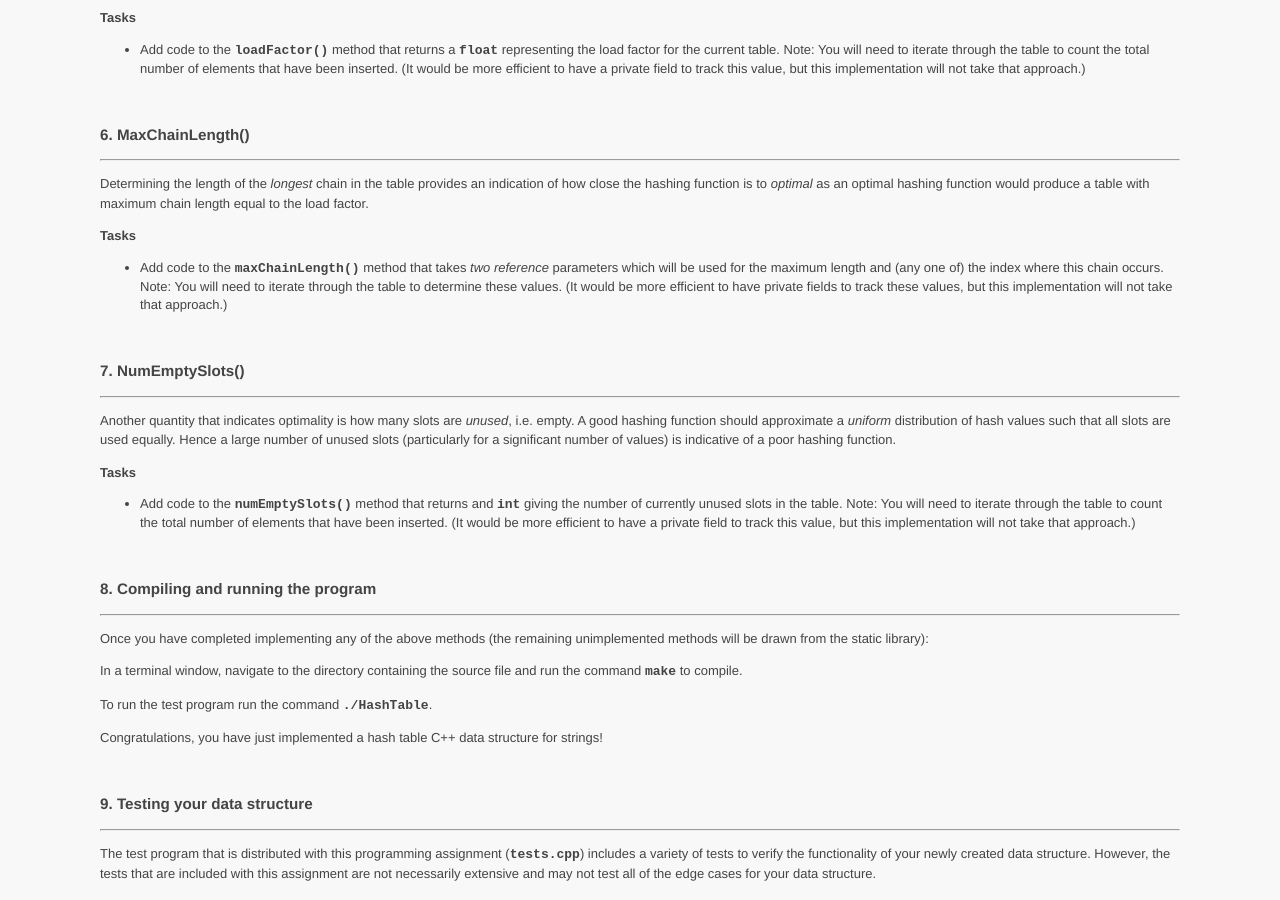
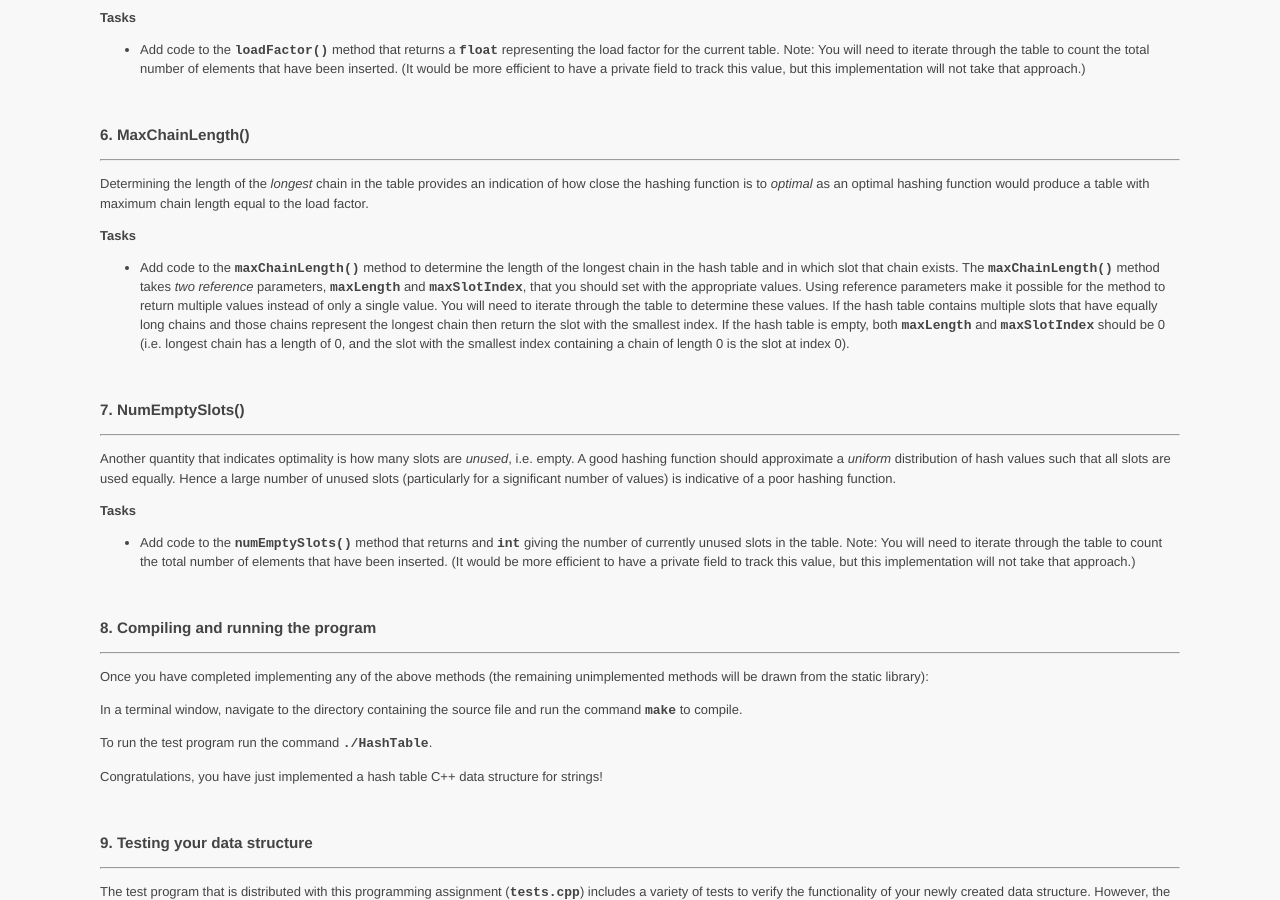
Before and after one commit to ycpcs/cs350-fall2016, a Jekyll site: the page built from assign/assign08.md, in a window 1280 px wide and 900 px high, scrolled down 1977 px. Built offline with Jekyll 4.4.1, drawn with Linux system fonts in a browser that asks for light colours.

````diff
--- a/assign/assign08.md
+++ b/assign/assign08.md
@@ -163,14 +163,18 @@ i.e. represents the *average* chain length of lists in the table (as well as the
 
 --- --- --- --- --- --- --- --- --- --- --- --- --- --- --- --- --- --- --- --- --- --- --- ---
 
-Determining the length of the *longest* chain in the table provides an indication of how close the hashing function is to *optimal* as an optimal hashing function would produce a table with maximum chain length equal to the load factor.
+Determining the length of the *longest* chain in the table provides an indication of how close the hashing function is to *optimal* as an optimal hashing
+function would produce a table with maximum chain length equal to the load factor.
 
 **Tasks**
 
-  - Add code to the **```maxChainLength()```** method that takes *two reference* parameters which will be used for the
-  maximum length and (any one of) the index where this chain occurs. Note: You will need to iterate through the table to
-  determine these values. (It would be more efficient to have private fields to track these values, but this
-  implementation will not take that approach.)
+  - Add code to the **```maxChainLength()```** method to determine the length of the longest chain in the hash table and in which slot that chain
+  exists.  The **```maxChainLength()```** method takes *two reference* parameters, **```maxLength```** and **```maxSlotIndex```**, that you should
+  set with the appropriate values. Using reference parameters make it possible for the method to return multiple values instead of only a single value.
+  You will need to iterate through the table to determine these values.  If the hash table contains multiple slots that have equally long chains and
+  those chains represent the longest chain then return the slot with the smallest index. If the hash table is empty, both **```maxLength```** and
+  **```maxSlotIndex```** should be 0 (i.e. longest chain has a length of 0, and the slot with the smallest index containing a chain of length 0 is the
+  slot at index 0).
 
 
 
````
Also changed, not shown: activities.md (+1 -1 lines).
